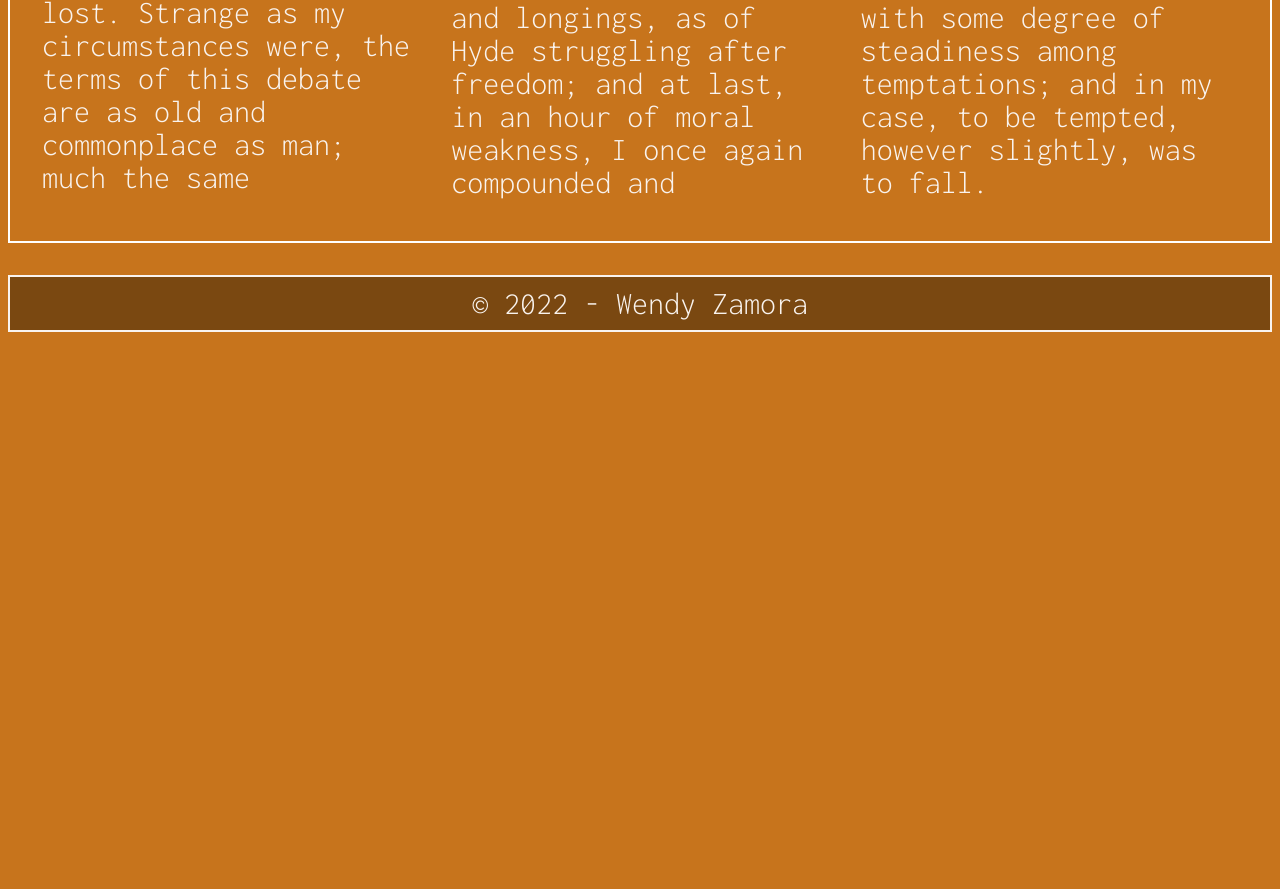
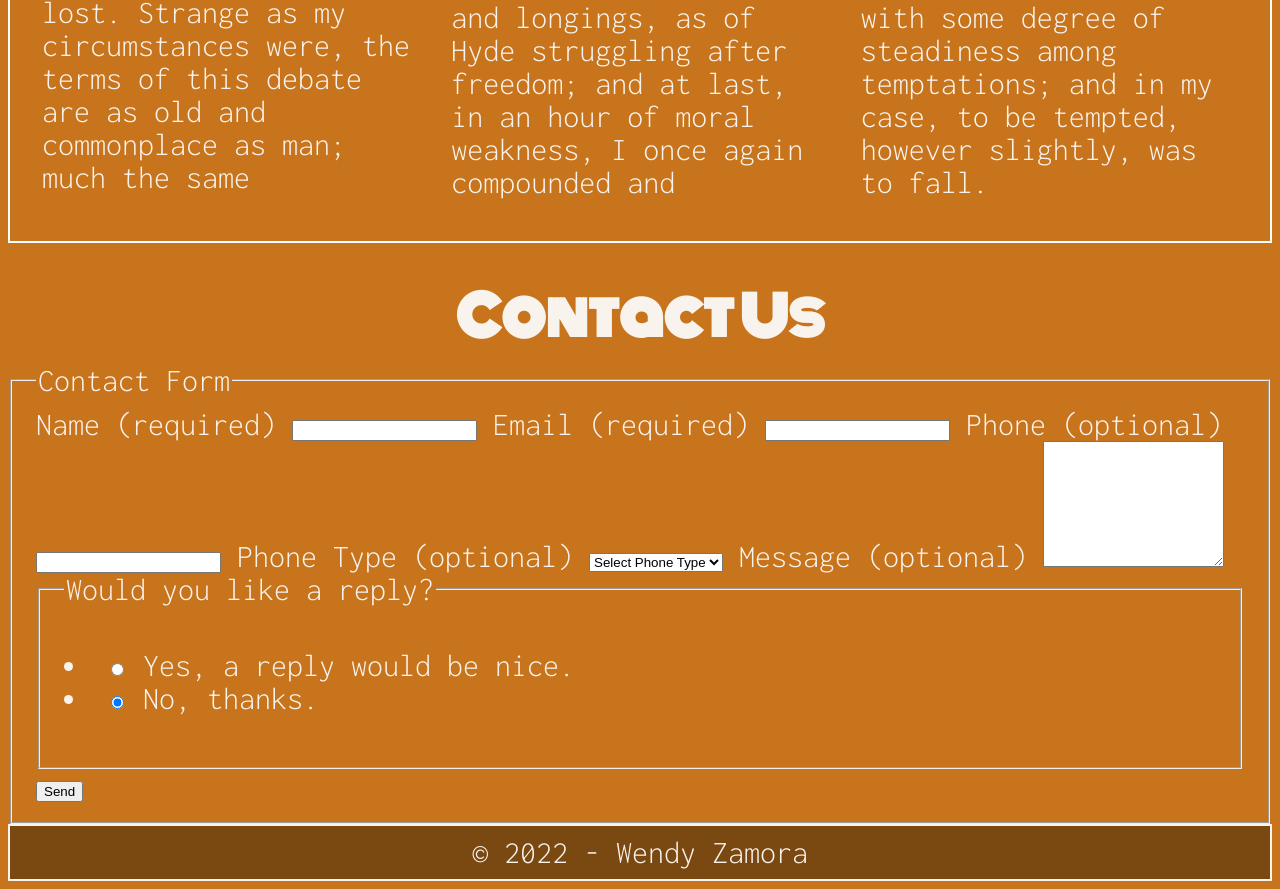
Before and after one commit to RVCC-IDMX/about-me-whendyzamora, a plain HTML site: page index.html in a window 1280 px wide. Shown: the part 6043-6932 px from the top of the page. Before the commit the page ends 6383 px from the top, so only its background shows below. Drawn offline with Linux system fonts and the light colour scheme; a web font is replaced by a local one.

Commit message:
add netlify form

```diff
--- a/index.html
+++ b/index.html
@@ -71,7 +71,6 @@
 <section id="video">
 
    <h2>A Short Video:</h2>
-
     <iframe width="560" height="315" src="https://www.youtube.com/embed/Wo2m1mtq0NY" title="iframe" frameborder="0" allow="accelerometer; autoplay; clipboard-write; encrypted-media; gyroscope; picture-in-picture" allowfullscreen></iframe>
     <figcaption>A short story that I created for my Interactive Multimedia class. It is compiled of free to use videos!</figcaption>
 
@@ -133,6 +132,81 @@
     </div>
 </article>
 
+<style>
+    #video {
+        justify-content: center;
+        width: 100%;
+        display: block;
+        margin:auto;
+    }
+
+</style>
+
+<section id="contact">
+
+    <h2>Contact Us</h2>
+
+    <form id="ContactForm" name="ContactForm" method="post" data-netlify="true">
+
+        <fieldset>
+            <legend>Contact Form</legend>
+
+            <div id="formElements">
+            <!-- Name -->
+            <label for="name">Name (required)</label>
+            <input type="text" id="name" name="name" required>
+
+            <!-- Email -->
+            <label for="email">Email (required)</label>
+            <input type="email" id="email" name="email" required>
+
+            <!-- Phone -->
+            <label for="phone">Phone (optional)</label>
+            <input type="tel" id="phone" name="phone" >
+
+            <!-- Phone type -->
+            <label for="phonetype">Phone Type (optional)</label>
+            <select id="phonetype" name="phonetype">
+                <option value="" selected>Select Phone Type</option>
+                <option value="Mobile">Mobile</option>
+                <option value="Work">Work</option>
+                <option value="Home">Home</option>
+            </select>
+
+            <!-- Message -->
+            <label for="message">Message (optional)</label>
+            <textarea id="message" name="message" rows="8"></textarea>
+
+
+            <!-- Reply -->
+            <fieldset>
+                <legend>Would you like a reply?</legend>
+
+                <ul>
+                    <li>
+                        <input type="radio" id="message-yes" name="reply" value="Yes, a reply please.">
+                        <label for="message-yes">Yes, a reply would be nice.</label>
+                    </li>
+                    <li>
+                        <input type="radio" id="message-no" name="reply" value="No reply please." checked>
+                        <label for="message-no">No, thanks.</label>
+                    </li>
+                </ul>
+
+            </fieldset>
+
+            <!-- Submit -->
+            <button type="submit">Send</button>
+
+
+        </div>
+        </fieldset>
+
+    </form>
+
+</section>
+
+
 </main>
 
 <footer>
```
